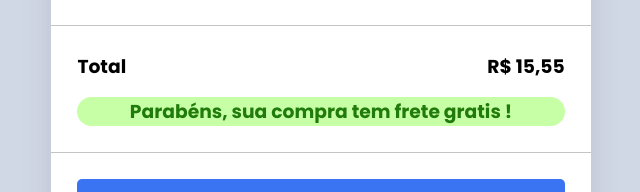
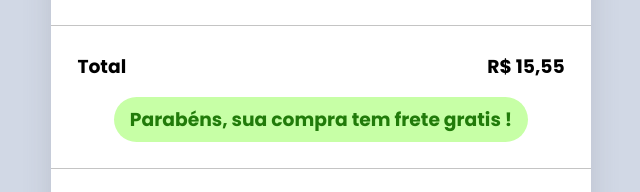
Before and after one commit to Tony-Starkus/vtex--challenge, a React (Create React App) app: page / in a window 1280 px wide. Shown: the part 1278-1470 px from the top of the page, without its empty margins (319-959 px from the left). Built offline with nearby package versions, Linux system fonts and the light colour scheme.

Commit message:
feat :sparkles: finished Chip

```diff
--- a/src/App.tsx
+++ b/src/App.tsx
@@ -49,16 +49,19 @@ function App() {
                 display: 'flex',
                 flexDirection: 'column',
                 justifyContent: 'space-between',
+                alignItems: 'center',
                 fontWeight: 700,
                 fontSize: '1.17em',
                 gap: '16px',
               }}
             >
-              <div style={{ display: 'flex', justifyContent: 'space-between' }}>
+              <div style={{ display: 'flex', justifyContent: 'space-between', width: '100%' }}>
                 <span>Total</span>
                 <span>{totalPrice}</span>
               </div>
-              {productsData.totalizers[0].value / 100 > 10 && <Chip>Parabéns, sua compra tem frete gratis !</Chip>}
+              {productsData.totalizers[0].value / 100 > 10 && (
+                <Chip style={{ width: 'fit-content' }}>Parabéns, sua compra tem frete gratis !</Chip>
+              )}
             </div>
           </CardFooter>
         )}
--- a/src/styles.ts
+++ b/src/styles.ts
@@ -25,6 +25,7 @@ export const CardFooter = styled.div`
 `;
 
 export const Chip = styled.span`
+  padding: 8px 16px;
   background-color: #c7ffa6;
   border-radius: 25px;
   color: #217b0a;
```
